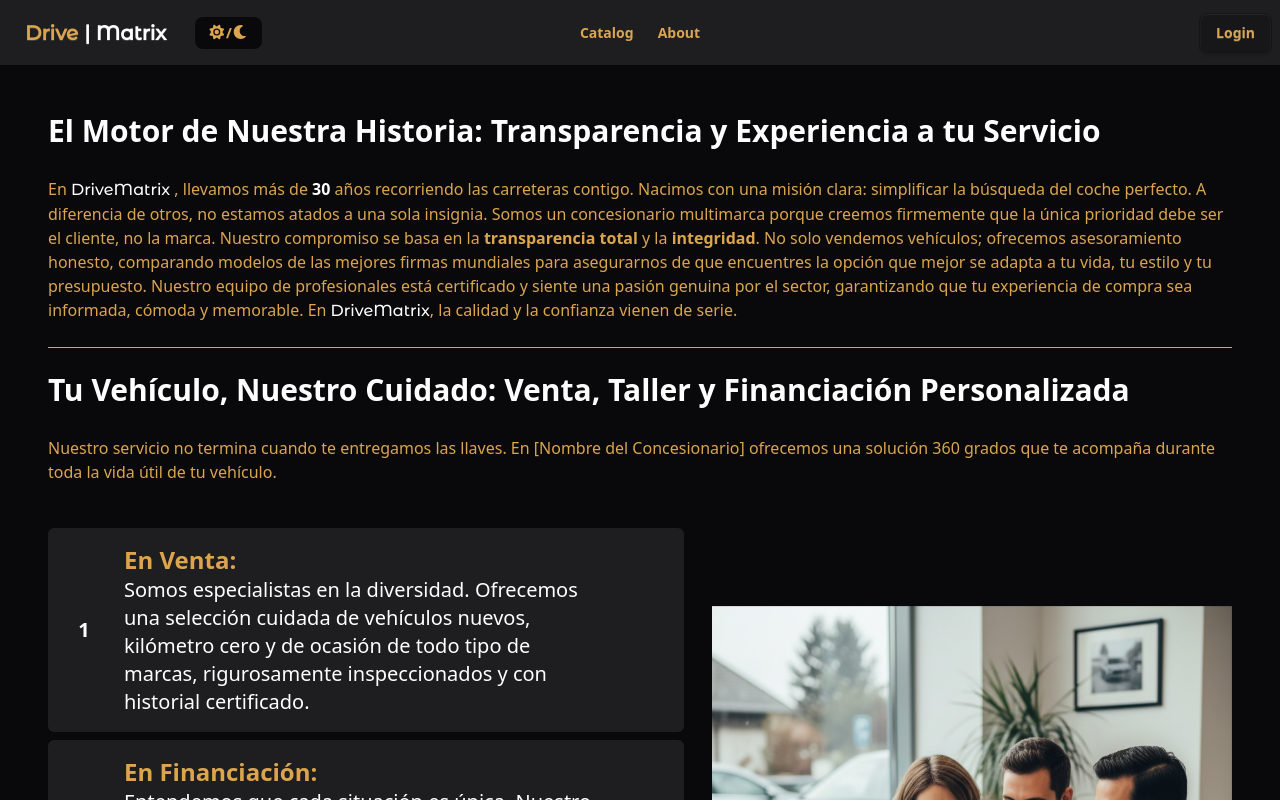
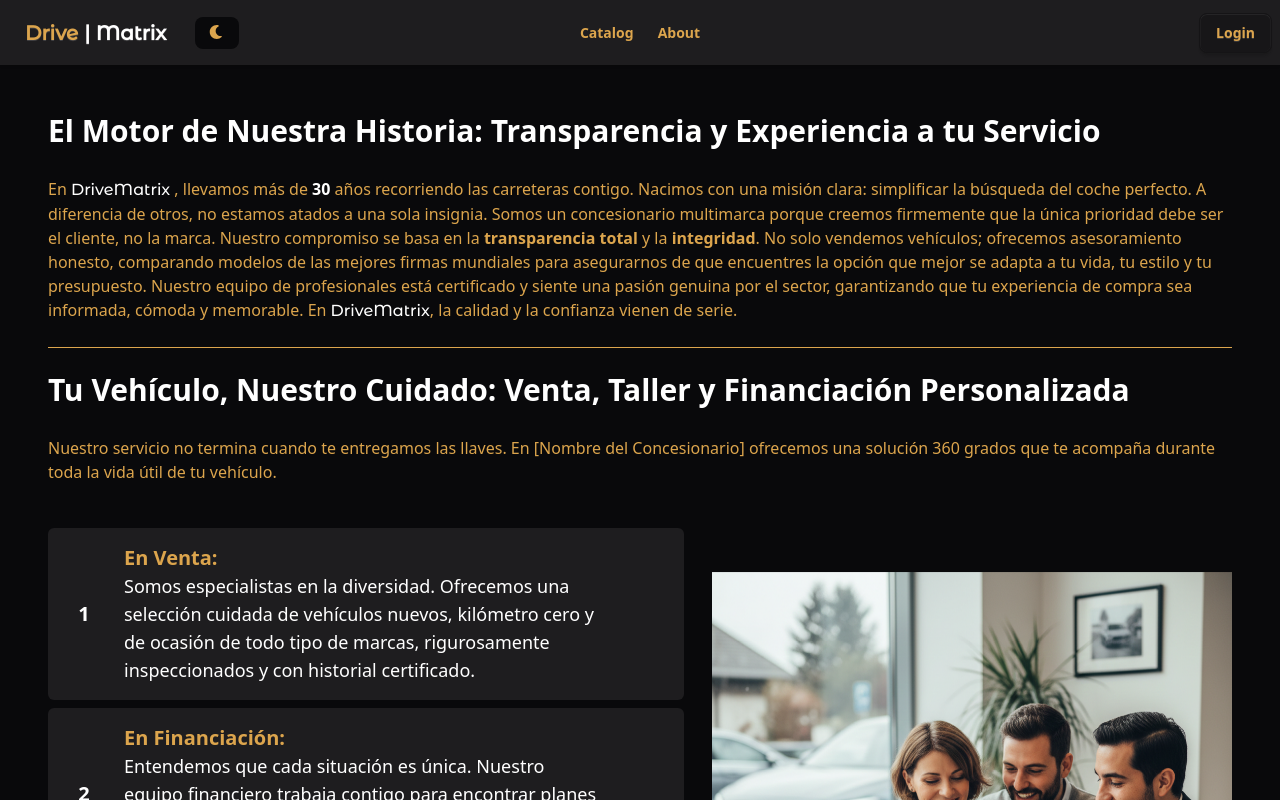
Before and after one commit to cortins-05/DriveMatrix, an Angular app in the folder frontend-angular/: page /about in a window 1280 px wide. Built offline with nearby package versions, Linux system fonts and the light colour scheme.

Commit message:
ToggleTheme

```diff
--- a/frontend-angular/src/app/core/layout/navbar/navbar.html
+++ b/frontend-angular/src/app/core/layout/navbar/navbar.html
@@ -13,7 +13,14 @@
       </ul>
     </div>
     <a class="btn btn-ghost text-xl font-montserrat-md" routerLink="/">Drive<span class="text-primary" >| Matrix</span> </a>
-    <button class="hidden md:block btn btn-sm btn-ghost bg-base-100 ml-3 gap-1 text-sm" (click)="toggleTheme()"><fa-icon [icon]="faSun"/>/<fa-icon [icon]="faMoon" /> </button>
+    <button class="hidden md:block btn btn-sm btn-ghost bg-base-100 ml-3 gap-1 text-sm" (click)="toggleTheme()">
+      @if(current_theme()=="luxury"){
+        <fa-icon [icon]="faMoon"/>
+      }
+      @if(current_theme()=="corporate"){
+        <fa-icon [icon]="faSun"/>
+      }
+    </button>
   </div>
   <div class="navbar-center hidden lg:flex">
     <ul class="menu menu-horizontal px-1 font-bold">
--- a/frontend-angular/src/app/core/layout/navbar/navbar.ts
+++ b/frontend-angular/src/app/core/layout/navbar/navbar.ts
@@ -1,4 +1,4 @@
-import { Component } from '@angular/core';
+import { Component, signal } from '@angular/core';
 import { FontAwesomeModule } from '@fortawesome/angular-fontawesome';
 import {faSun, faMoon} from '@fortawesome/free-solid-svg-icons';
 import { EnlaceHover } from '../../../shared/components/enlaceHover/enlaceHover';
@@ -10,13 +10,17 @@ import { RouterLink } from "@angular/router";
   templateUrl: './navbar.html'
 })
 export class Navbar {
+  current_theme = signal<"luxury"|"corporate">("luxury");
+
   constructor() {
-    this.loadTheme();
+    this.current_theme.set(this.loadTheme());
   }
 
-  private loadTheme() {
-    const theme = localStorage.getItem("theme") || "luxury";
+  private loadTheme():"luxury"|"corporate" {
+    const saved = localStorage.getItem("theme");
+    const theme = saved === "luxury" || saved === "corporate" ? saved : "luxury";
     document.documentElement.setAttribute("data-theme", theme);
+    return theme;
   }
 
   toggleTheme() {
@@ -24,6 +28,7 @@ export class Navbar {
     const newTheme = theme === "luxury" ? "corporate" : "luxury";
     document.documentElement.setAttribute('data-theme', newTheme);
     localStorage.setItem('theme', newTheme);
+    this.current_theme.set(newTheme);
   }
 
   //FontAwesome
--- a/frontend-angular/src/app/pages/about-page/about-page.html
+++ b/frontend-angular/src/app/pages/about-page/about-page.html
@@ -20,8 +20,8 @@
         <div class="select-none cursor-pointer bg-base-300 rounded-md flex flex-1 items-center p-4 transition duration-500 ease-in-out transform hover:-translate-y-1 hover:shadow-lg">
           <div class="flex flex-col rounded-md w-10 h-10 font-bold justify-center items-center mr-4 text-xl text-primary">1</div>
           <div class="flex-1 pl-1 mr-16">
-            <div class="font-bold text-2xl">En Venta:</div>
-            <div class="text-primary text-xl">
+            <div class="font-bold text-xl">En Venta:</div>
+            <div class="text-primary text-lg">
               Somos especialistas en la diversidad. Ofrecemos una selección cuidada de vehículos nuevos, kilómetro cero y de ocasión de todo tipo de marcas, rigurosamente inspeccionados y con historial certificado.
             </div>
           </div>
@@ -31,8 +31,8 @@
         <div class="select-none cursor-pointer bg-base-300 rounded-md flex flex-1 items-center p-4 transition duration-500 ease-in-out transform hover:-translate-y-1 hover:shadow-lg">
           <div class="flex flex-col rounded-md w-10 h-10 font-bold justify-center items-center mr-4 text-xl text-primary">2</div>
           <div class="flex-1 pl-1 mr-16">
-            <div class="font-bold text-2xl">En Financiación:</div>
-            <div class="text-primary text-xl">
+            <div class="font-bold text-xl">En Financiación:</div>
+            <div class="text-primary text-lg">
               Entendemos que cada situación es única. Nuestro equipo financiero trabaja contigo para encontrar planes de pago flexibles y competitivos, así como opciones de seguro adaptadas.
             </div>
           </div>
@@ -42,8 +42,8 @@
         <div class="select-none cursor-pointer bg-base-300 rounded-md flex flex-1 items-center p-4 transition duration-500 ease-in-out transform hover:-translate-y-1 hover:shadow-lg">
           <div class="flex flex-col rounded-md w-10 h-10 font-bold justify-center items-center mr-4 text-xl text-primary">3</div>
           <div class="flex-1 pl-1 mr-16">
-            <div class="font-bold text-2xl">En Postventa (Taller):</div>
-            <div class="text-primary text-xl">
+            <div class="font-bold text-xl">En Postventa (Taller):</div>
+            <div class="text-primary text-lg">
               Nuestro taller multimarca está equipado con la tecnología más avanzada y personal experto para cualquier servicio que necesites: desde mantenimientos rutinarios y cambios de neumáticos, hasta reparaciones complejas. Además, todos nuestros coches de ocasión cuentan con la Garantía de 2 años para que conduzcas con total tranquilidad.
             </div>
           </div>
```
